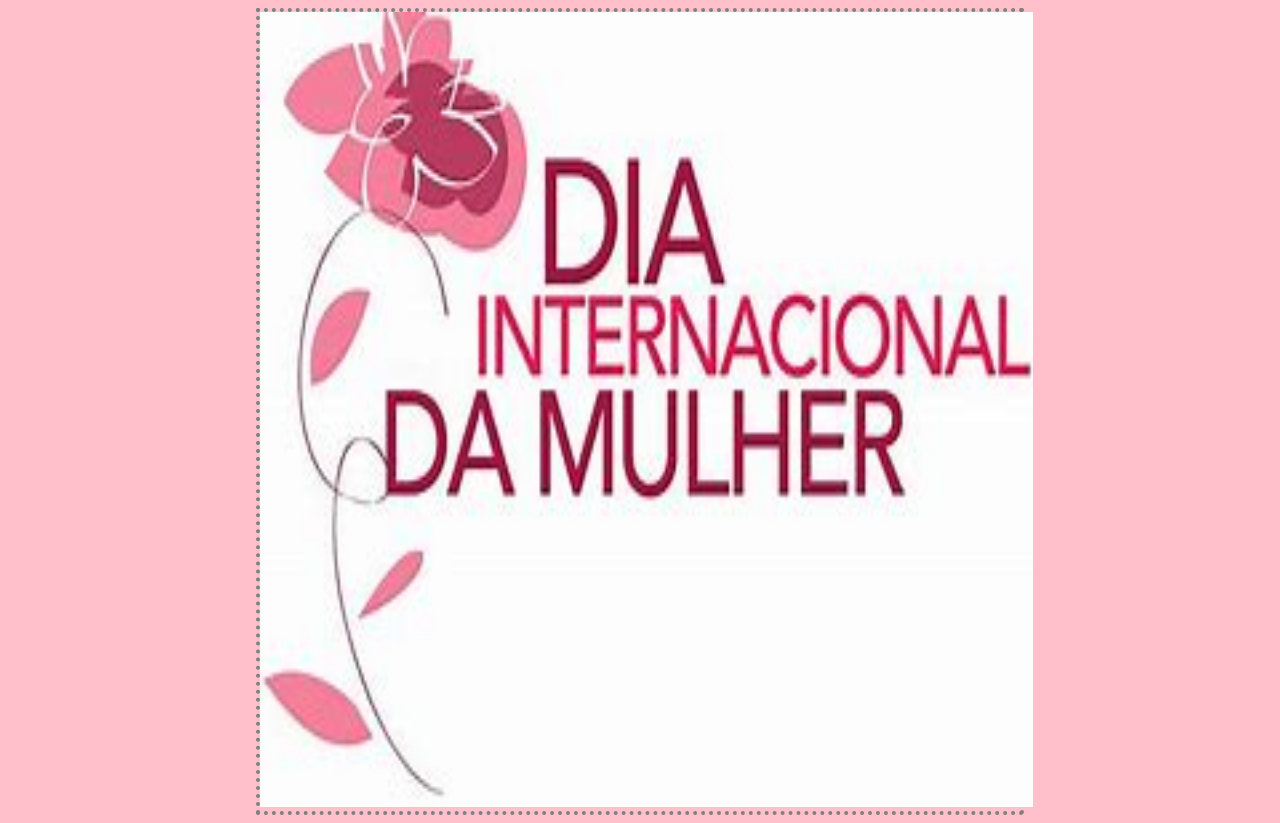
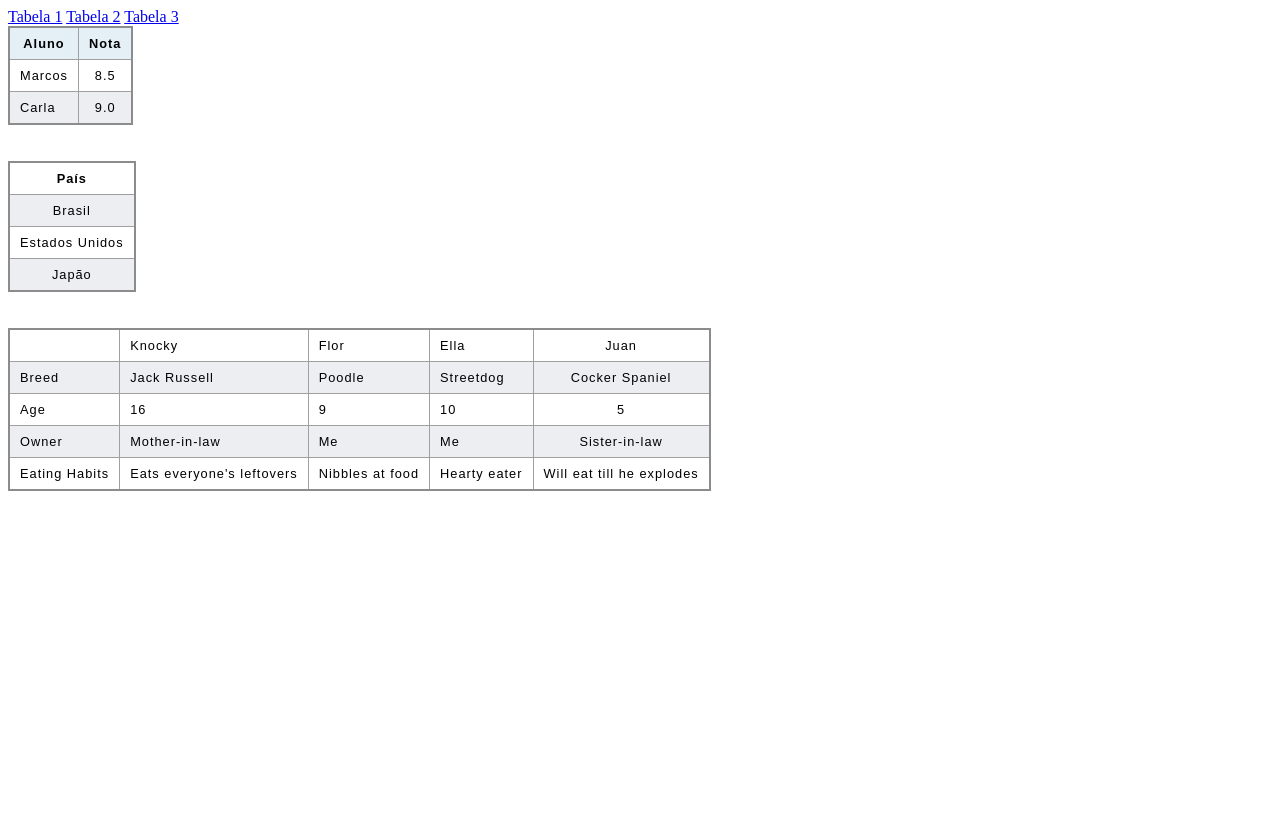
Before and after one commit to Fagundes-Rayssa/Front-End, a plain HTML site: page index.html in a window 1280 px wide. After the commit the page ends 800 px from the top, so only its background shows below. Drawn offline with Linux system fonts and the light colour scheme.

Commit message:
Add files via upload

```diff
--- a/index.html
+++ b/index.html
@@ -1,12 +1,84 @@
 <!DOCTYPE html>
-<html lang="pt-br">
+<html lang="en">
 <head>
     <meta charset="UTF-8">
     <meta name="viewport" content="width=device-width, initial-scale=1.0">
-    <title>dia da Mulher</title>
+    <title>Tabelas</title>
+    <link rel="stylesheet" href="style.css">
 </head>
-<body style="margin-left: 20%; margin-right: 20%; border: 4px dotted gray; background-color: #FFC0CB;">
-    <img src="dia da mulher.jpeg" width="773" height="795">
+<body>
+    <a href="index.html">Tabela 1</a>
+    <a href="index2.html">Tabela 2</a>
+    <a href="index3.html">Tabela 3</a>
+    <table>
+        <thead>
+            <tr>
+                <th>Aluno</th>
+                <th>Nota</th>
+            </tr>
+        </thead>
+        <tbody>
+            <tr>
+                <td>Marcos</td>
+                <td>8.5</td>
+            </tr>
+            <tr>
+                <td>Carla</td>
+                <td>9.0</td>
+            </tr>
+        </tbody>
+    </table><br><br>
+    <table>
+        <tr>
+            <th>País</th>
+        </tr>
+        <tr>
+            <td>Brasil</td>
+        </tr>
+        <tr>
+            <td>Estados Unidos</td>
+        </tr>
+        <tr>
+            <td>Japão</td>
+        </tr>
+    </table><br><br>
+    <table>
+        <tr>
+          <td>&nbsp;</td>
+          <td>Knocky</td>
+          <td>Flor</td>
+          <td>Ella</td>
+          <td>Juan</td>
+        </tr>
+        <tr>
+          <td>Breed</td>
+          <td>Jack Russell</td>
+          <td>Poodle</td>
+          <td>Streetdog</td>
+          <td>Cocker Spaniel</td>
+        </tr>
+        <tr>
+          <td>Age</td>
+          <td>16</td>
+          <td>9</td>
+          <td>10</td>
+          <td>5</td>
+        </tr>
+        <tr>
+          <td>Owner</td>
+          <td>Mother-in-law</td>
+          <td>Me</td>
+          <td>Me</td>
+          <td>Sister-in-law</td>
+        </tr>
+        <tr>
+          <td>Eating Habits</td>
+          <td>Eats everyone's leftovers</td>
+          <td>Nibbles at food</td>
+          <td>Hearty eater</td>
+          <td>Will eat till he explodes</td>
+        </tr>
+      </table>
 
 </body>
 </html>
--- /dev/null
+++ b/style.css
@@ -0,0 +1,38 @@
+table {
+    border-collapse: collapse;
+    border: 2px solid rgb(140 140 140);
+    font-family: sans-serif;
+    font-size: 0.8rem;
+    letter-spacing: 1px;
+  }
+
+  caption {
+    caption-side: bottom;
+    padding: 10px;
+    font-weight: bold;
+  }
+
+  thead,
+  tfoot {
+    background-color: rgb(228 240 245);
+  }
+
+  th,td {
+    border: 1px solid rgb(160 160 160);
+    padding: 8px 10px;
+  }
+
+  td:last-of-type {
+    text-align: center;
+  }
+
+  tbody > tr:nth-of-type(even) {
+    background-color: rgb(237 238 242);
+  }
+
+  tfoot th {
+    text-align: right;
+  }
+  tfoot td {
+    font-weight: bold;
+  }
```
Also changed, not shown: index2.html (added, +55 -0 lines), index3.html (added, +58 -0 lines).
